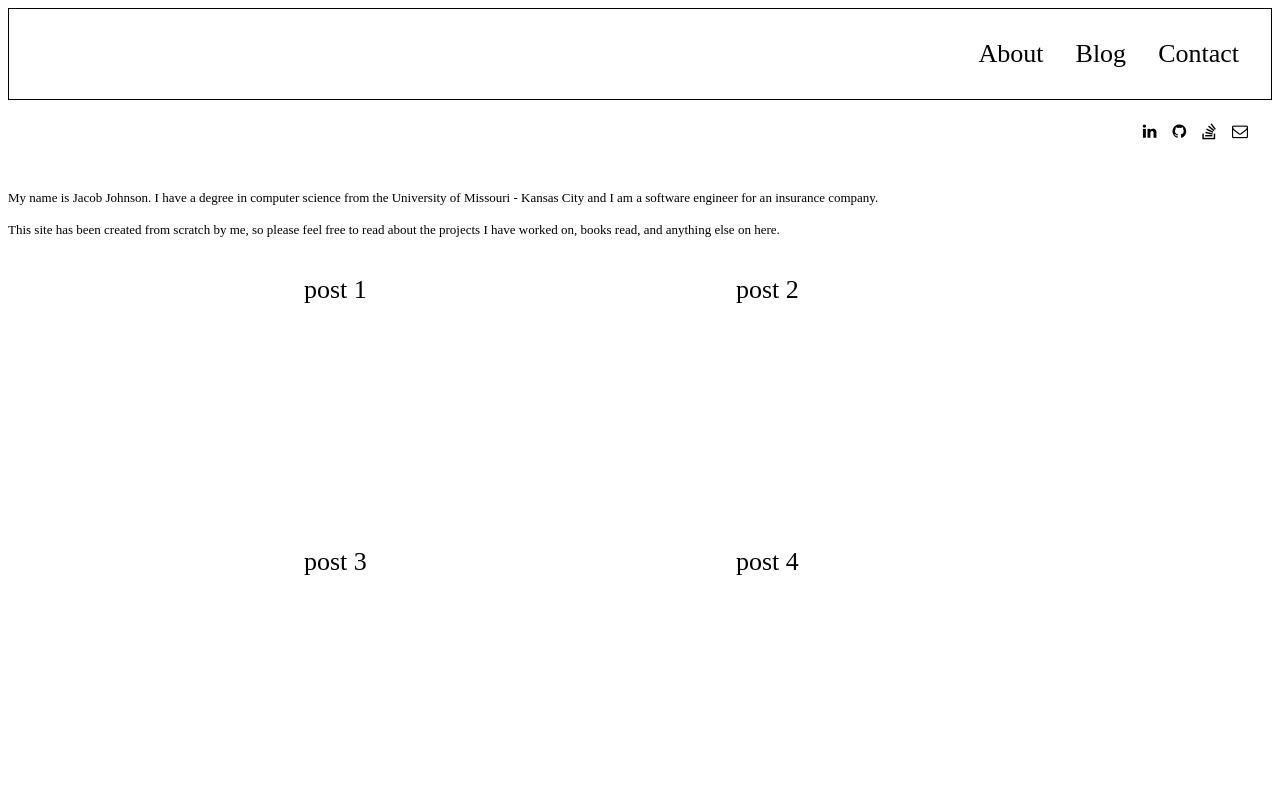
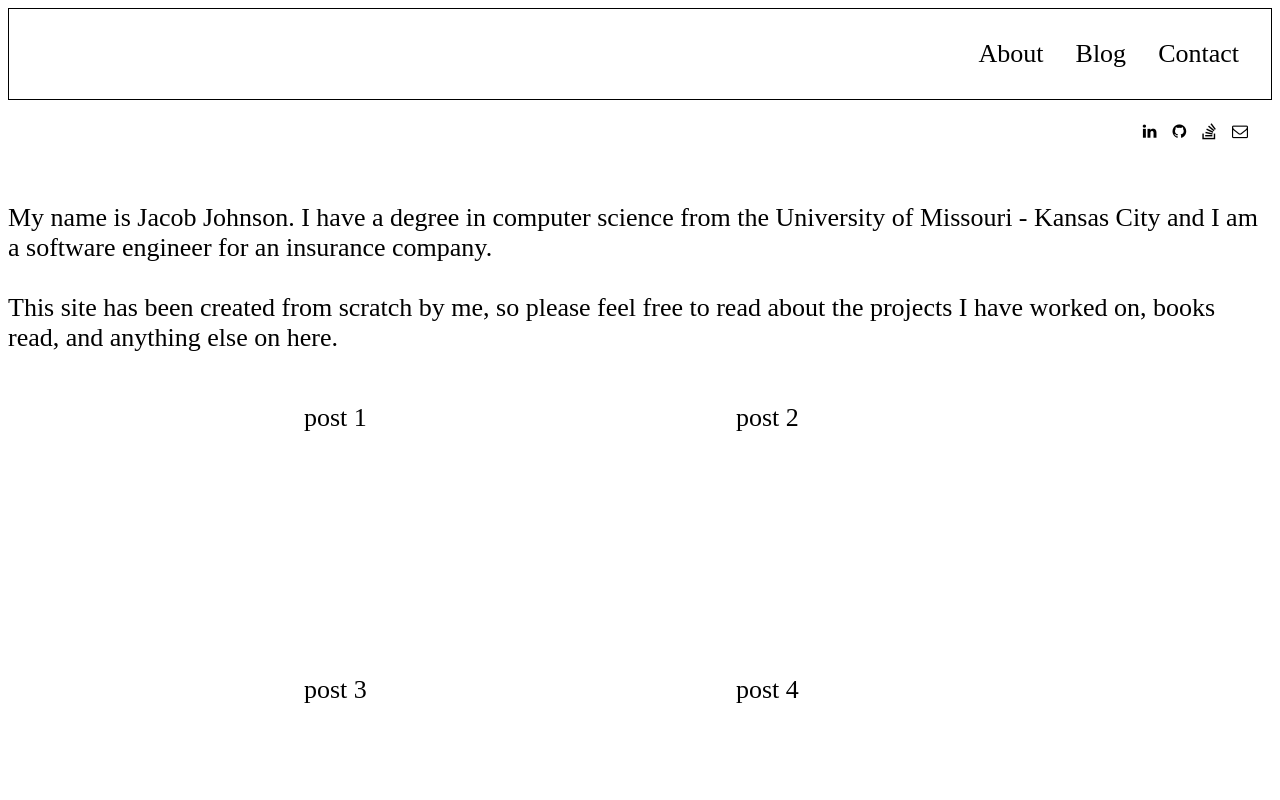
Before and after one commit to JacobJohnson1/react-website, a Next.js app: page / in a window 1280 px wide. Shown: the top 800 px of the page. Built offline with nearby package versions, Linux system fonts and the light colour scheme.

Commit message:
getting rid of the small text

```diff
--- a/src/pages/index.tsx
+++ b/src/pages/index.tsx
@@ -36,7 +36,7 @@ export default function Home() {
         </header>
       </header>
       <div id='About'>
-        <p className='smallBody'>
+        <p>
           My name is Jacob Johnson. I have a degree in computer science from the University of Missouri -
           Kansas City and I am a software engineer
           for an insurance company.
```
